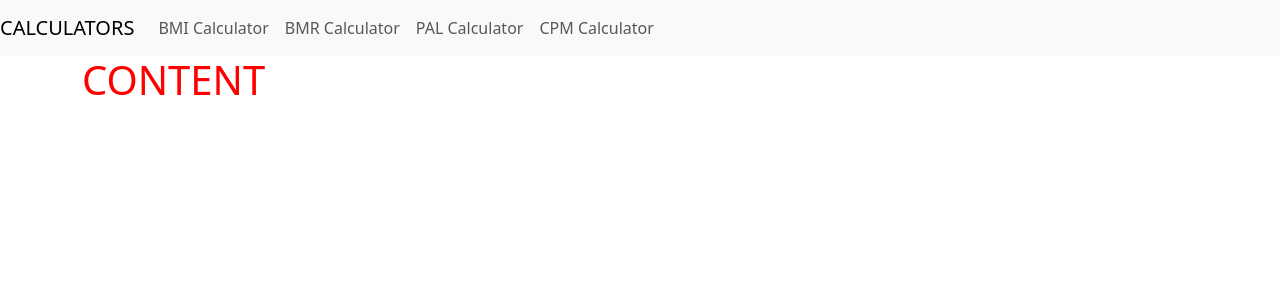
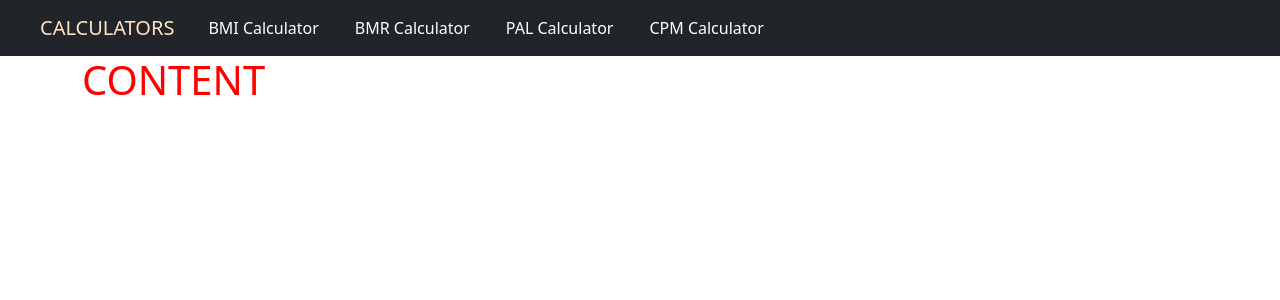
Before and after one commit to olczi095/bmi-calculator, a Django app: page /bmi_calculator/ in a window 1280 px wide. Shown: the top 300 px of the page. Run offline with Django 4.2, Linux system fonts and the light colour scheme.

Commit message:
style: change the style of navbar

```diff
--- a/mysite/calculator/static/calculator/style.css
+++ b/mysite/calculator/static/calculator/style.css
@@ -3,6 +3,13 @@ h1 {
 
 }
 
-.container {
-    color:red;
+.navbar-dark .navbar-brand {
+    color: bisque;
+    margin-left: 40px;
+  }
+
+.nav-link {
+    color: white;
+    margin-left: 10px;
+    margin-right: 10px;
 }
--- a/mysite/calculator/templates/calculator/base.html
+++ b/mysite/calculator/templates/calculator/base.html
@@ -14,7 +14,7 @@
 
   <body>
 
-    <nav class="navbar navbar-expand-lg navbar-light bg-light">
+    <nav class="navbar navbar-expand-lg navbar-dark bg-dark">
       <a class="navbar-brand" href="{% url 'home' %}">CALCULATORS</a>
       <button class="navbar-toggler" type="button" data-toggle="collapse" data-target="#navbarNav" aria-controls="navbarNav" aria-expanded="false" aria-label="Toggle navigation">
         <span class="navbar-toggler-icon"></span>
```
